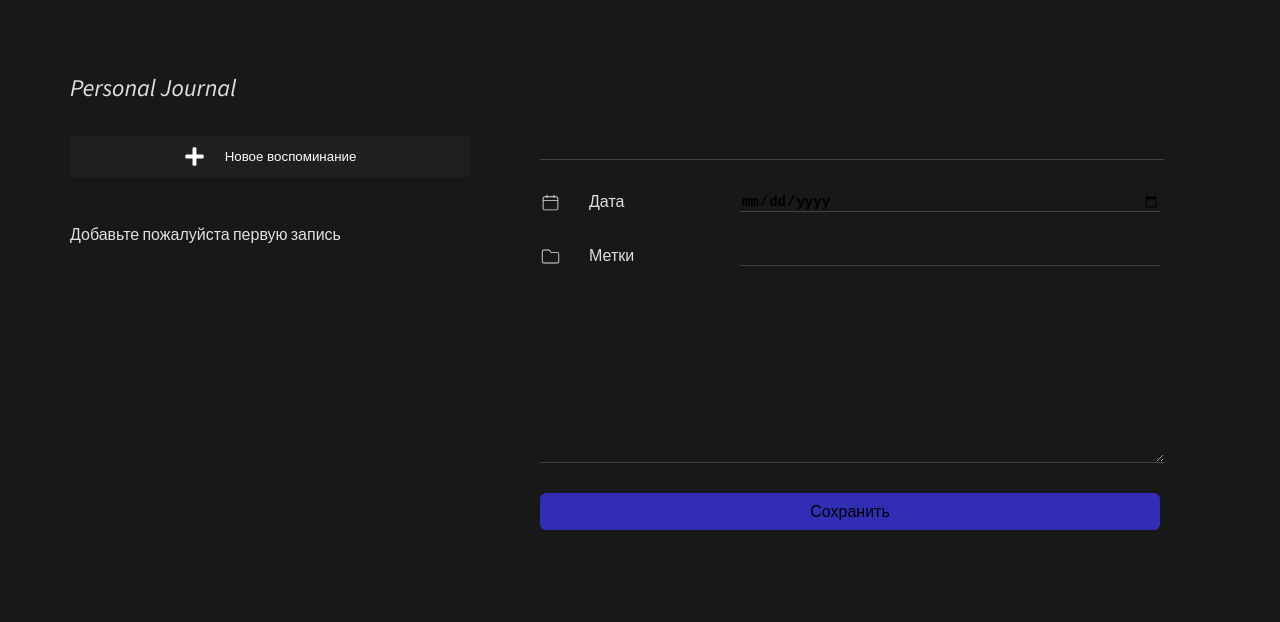
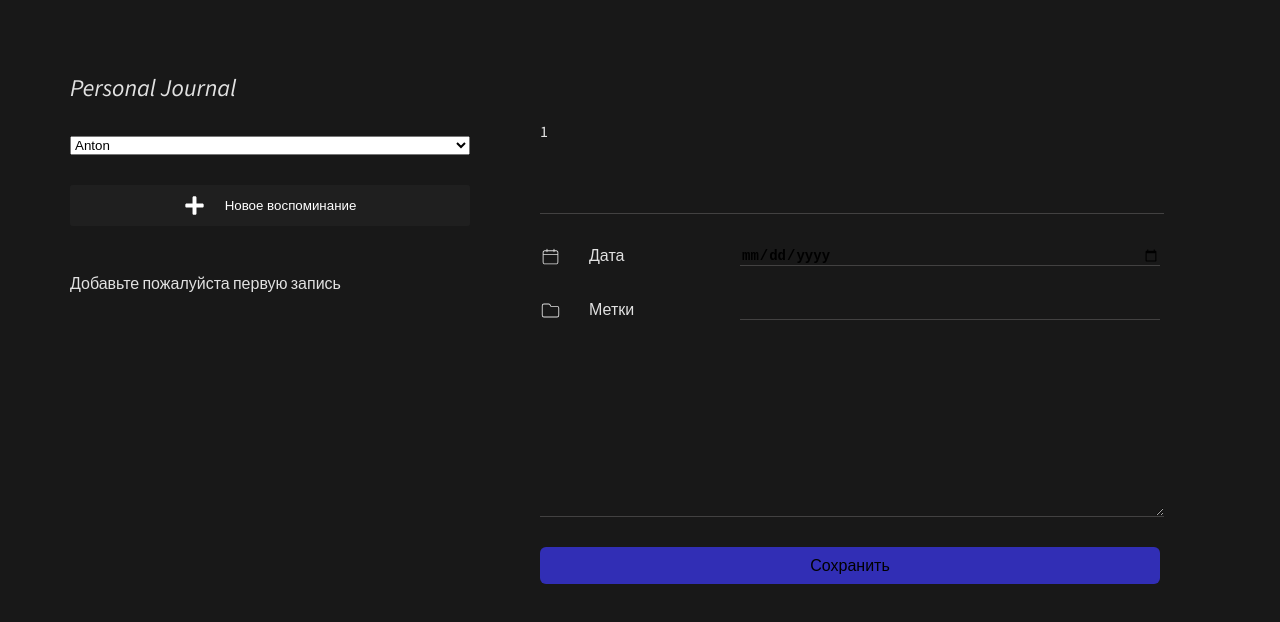
Before and after one commit to AlexeyYakovec/vite-react-resting, a React (Vite) app: page / in a window 1280 px wide. Shown: the top 622 px of the page. Built offline with nearby package versions, Linux system fonts and the light colour scheme.

Commit message:
work with useContext hook

```diff
--- a/src/App.jsx
+++ b/src/App.jsx
@@ -1,4 +1,10 @@
+import { useState } from "react";
+import { useLocalStorage } from "./hooks/useLocalStorage.hook";
+
+import { UserContext } from "./context/user.context";
+
 import "./App.css";
+
 // layout
 import LeftPanel from "./layout/LeftPanel/LeftPanel";
 import Body from "./layout/Body/Body";
@@ -8,16 +14,13 @@ import Header from "./components/Header/Header";
 import JournalList from "./components/JournalList/JournalList";
 import JournalAddButton from "./components/JournalAddButton/JournalAddButton";
 import JournalForm from "./components/JournalForm/JournalForm";
-import { useLocalStorage } from "./hooks/useLocalStorage.hook";
+
+import { UserContextProvider } from "./context/user.context";
+
+// utils
+import { mapItems } from "./utils/mapItemsForm";
 
 function App() {
-   function mapItems(items) {
-      if (!items) {
-         return [];
-      }
-      return items.map((i) => ({ ...i, date: new Date(i.date) }));
-   }
-
    const [items, setItems] = useLocalStorage("data");
 
    const addItem = (item) => {
@@ -33,6 +36,7 @@ function App() {
    };
 
    return (
+      <UserContextProvider>
          <div className="app">
             <LeftPanel>
                <Header />
@@ -43,6 +47,7 @@ function App() {
                <JournalForm onSubmit={addItem} />
             </Body>
          </div>
+      </UserContextProvider>
    );
 }
 
--- a/src/components/Header/Header.jsx
+++ b/src/components/Header/Header.jsx
@@ -1,7 +1,13 @@
+import SelectUser from "../SelectUser/SelectUser";
 import styles from "./Header.module.css";
 
 const Header = () => {
-   return <h2 className={styles.logo}>Personal Journal</h2>;
+   return (
+      <>
+         <h2 className={styles.logo}>Personal Journal</h2>
+         <SelectUser />
+      </>
+   );
 };
 
 export default Header;
--- a/src/components/JournalForm/JournalForm.jsx
+++ b/src/components/JournalForm/JournalForm.jsx
@@ -1,4 +1,4 @@
-import { useEffect, useReducer, useRef } from "react";
+import { useContext, useEffect, useReducer, useRef } from "react";
 
 import styles from "./JournalForm.module.css";
 import cn from "classnames";
@@ -10,6 +10,7 @@ import { INITIAL_STATE, formReducer } from "./JournalForm.state";
 
 import Button from "../Button/Button";
 import Input from "../Input/Input";
+import { UserContext } from "../../context/user.context";
 
 const JournalForm = ({ onSubmit }) => {
    const [formState, dispatchForm] = useReducer(formReducer, INITIAL_STATE);
@@ -17,6 +18,7 @@ const JournalForm = ({ onSubmit }) => {
    const titleRef = useRef();
    const dateRef = useRef();
    const textRef = useRef();
+   const { userId } = useContext(UserContext);
 
    const focusError = (isValid) => {
       switch (true) {
@@ -67,6 +69,7 @@ const JournalForm = ({ onSubmit }) => {
 
    return (
       <form className={styles["journal-form"]} onSubmit={addJournalItem}>
+         {userId}
          <div>
             <Input
                type="text"
--- a/src/components/JournalForm/JournalForm.module.css
+++ b/src/components/JournalForm/JournalForm.module.css
@@ -8,17 +8,6 @@
    border: none;
    background: none;
    font-size: 14px;
-   font-style: normal;
-   font-weight: 600;
-   line-height: normal;
-   font-size: "Source Sans 3", sans-serif;
-   border-bottom: 1px solid #424141;
-   width: 100%;
-}
-.input-title {
-   border: none;
-   background: none;
-   font-size: 32px;
    font-style: normal;
    font-weight: 600;
    line-height: normal;
@@ -49,3 +38,15 @@ svg {
    align-items: center;
    gap: 50px;
 }
+
+/* .input-title {
+   border: none;
+   background: none;
+   font-size: 32px;
+   font-style: normal;
+   font-weight: 600;
+   line-height: normal;
+   font-size: "Source Sans 3", sans-serif;
+   border-bottom: 1px solid #424141;
+   width: 100%;
+} */
--- /dev/null
+++ b/src/components/SelectUser/SelectUser.jsx
@@ -0,0 +1,21 @@
+import { useContext } from "react";
+
+// import styles from "./SelectUser.module.css";
+
+import { UserContext } from "../../context/user.context";
+
+const SelectUser = () => {
+   const { userId, setUserId } = useContext(UserContext);
+
+   const changeUser = (e) => {
+      setUserId(Number(e.target.value));
+   };
+   return (
+      <select name="user" id="user" value={userId} onChange={changeUser}>
+         <option value="1">Anton</option>
+         <option value="2">Vasya</option>
+      </select>
+   );
+};
+
+export default SelectUser;
--- /dev/null
+++ b/src/context/user.context.jsx
@@ -0,0 +1,15 @@
+import { createContext, useState } from "react";
+
+export const UserContext = createContext({
+   userId: 1,
+});
+
+export const UserContextProvider = ({ children }) => {
+   const [userId, setUserId] = useState(1);
+
+   return (
+      <UserContext.Provider value={{ userId, setUserId }}>
+         {children}
+      </UserContext.Provider>
+   );
+};
--- a/src/hooks/useLocalStorage.hook.js
+++ b/src/hooks/useLocalStorage.hook.js
@@ -2,6 +2,7 @@ import { useState, useEffect } from "react";
 
 export function useLocalStorage(key) {
    const [data, setData] = useState();
+
    useEffect(() => {
       const res = JSON.parse(localStorage.getItem(key));
       if (res) {
--- /dev/null
+++ b/src/utils/mapItemsForm.js
@@ -0,0 +1,6 @@
+export function mapItems(items) {
+   if (!items) {
+      return [];
+   }
+   return items.map((i) => ({ ...i, date: new Date(i.date) }));
+}
```
Also changed, not shown: src/components/SelectUser/SelectUser.module.css (added). Lines whose indentation alone changed are shown as unchanged.
